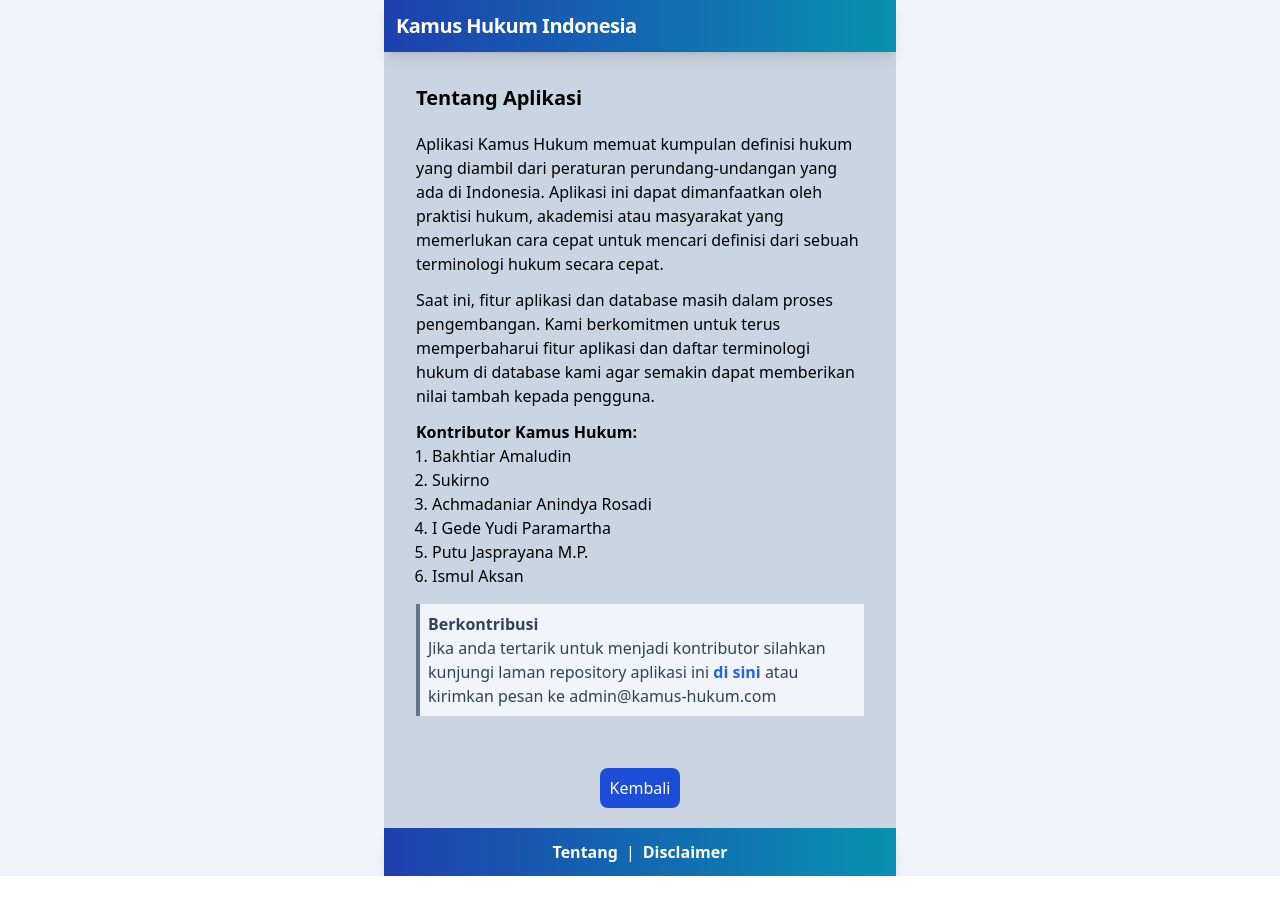
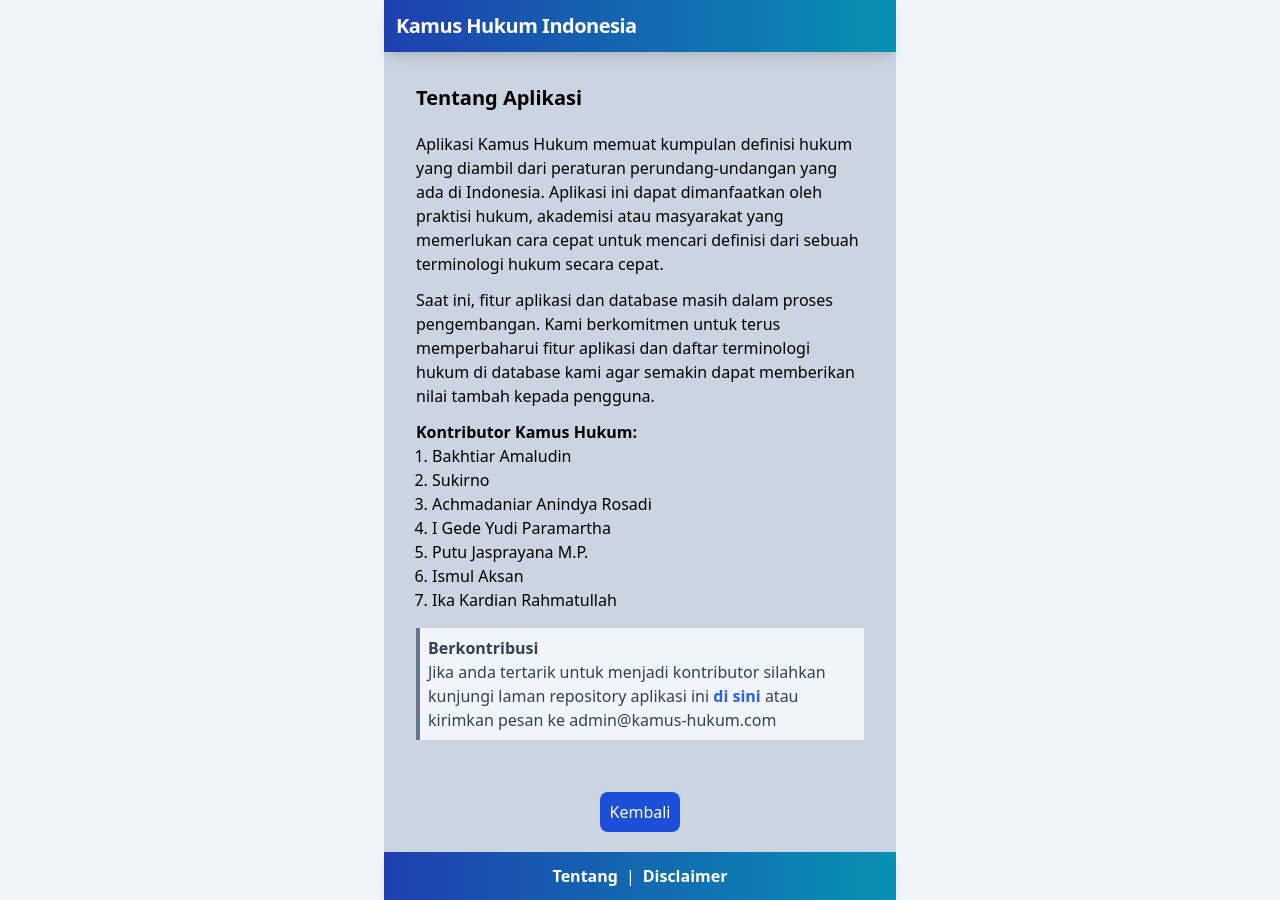
Before and after one commit to maziyank/kamus-hukum, a Next.js app: page /about in a window 1280 px wide. Before the commit the page ends 876 px from the top, so only its background shows below. Built offline with nearby package versions, Linux system fonts and the light colour scheme.

Commit message:
add new contributor

```diff
--- a/pages/about.tsx
+++ b/pages/about.tsx
@@ -29,6 +29,7 @@ const About = () => {
           <li><a href="https://id.linkedin.com/in/i-gede-yudi-paramartha-99613073" rel="noreferrer" target="_blank">I Gede Yudi Paramartha</a></li>
           <li><a href="https://id.linkedin.com/in/putujasprayana" rel="noreferrer" target="_blank">Putu Jasprayana M.P.</a></li>
           <li><a href="https://id.linkedin.com/in/ismulaksan92" rel="noreferrer" target="_blank">Ismul Aksan</a></li>
+          <li><a href="https://id.linkedin.com/in/ika-kardian-rahmatullah-ba84a685" rel="noreferrer" target="_blank">Ika Kardian Rahmatullah</a></li>
         </ol>
 
         <div
```
